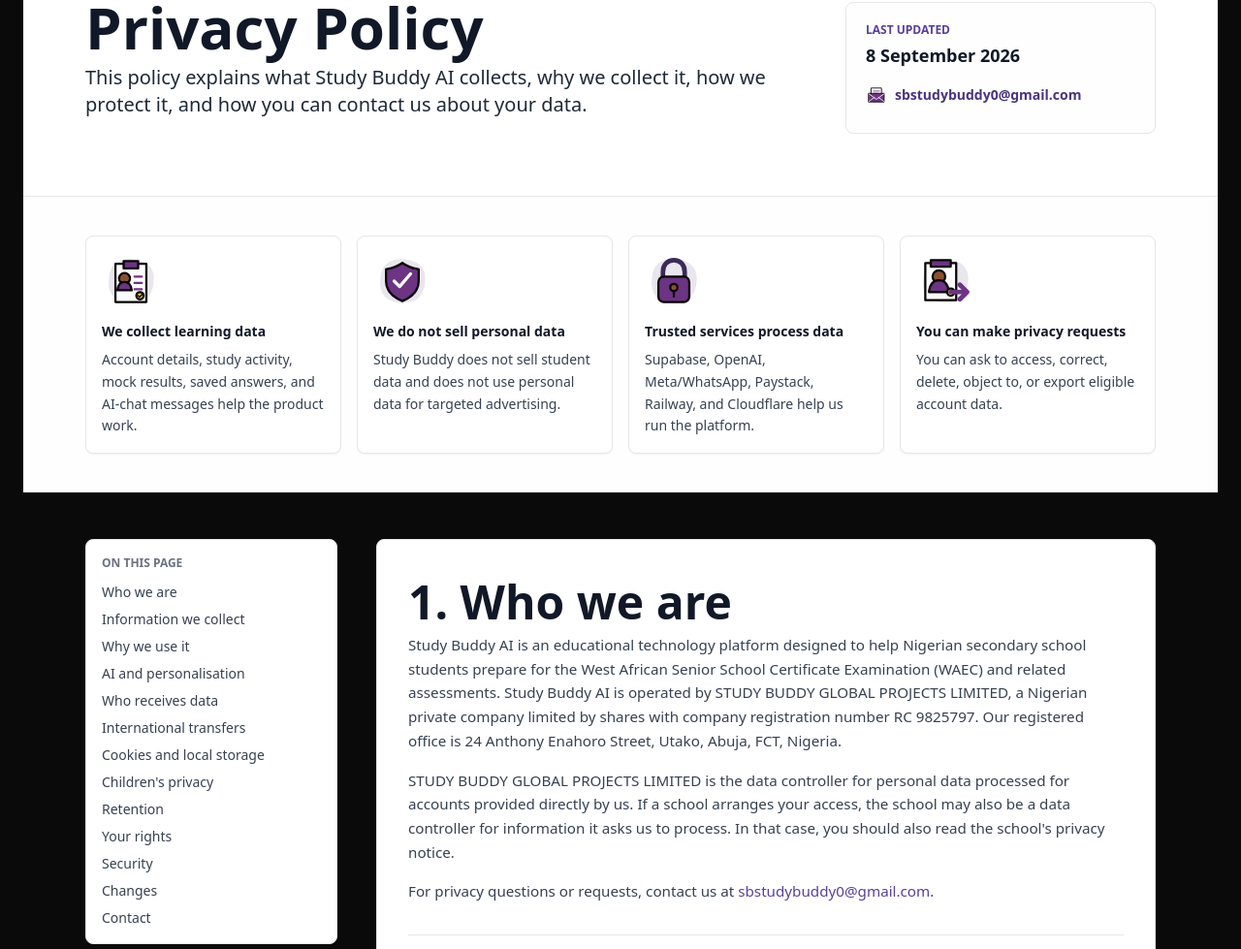
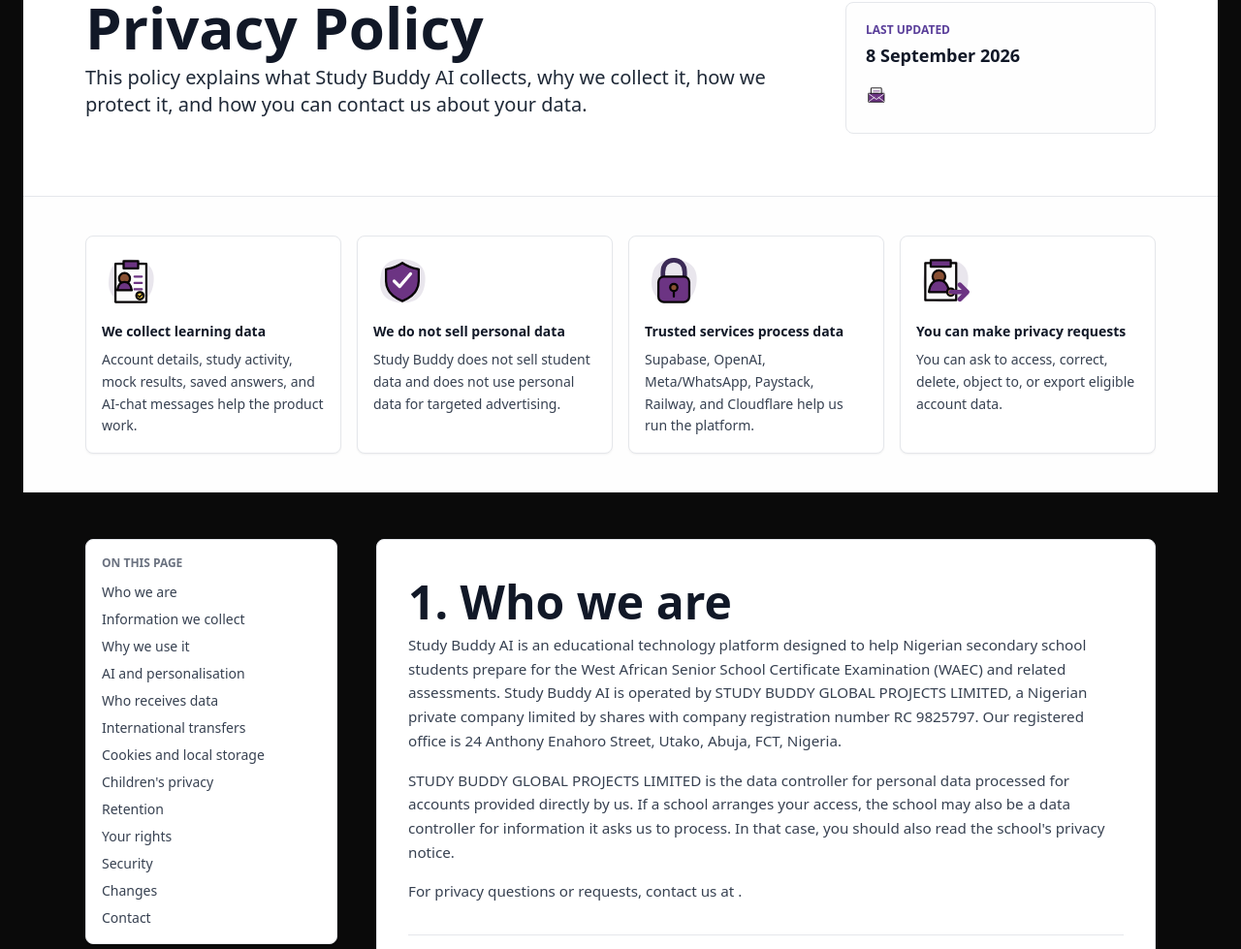
Before and after one commit to studybuddydevelopers/study-buddy-v2, a Next.js app: page /privacy-policy in a window 1280 px wide. Shown: the part 210-1189 px from the top of the page at 97% size. Built offline with nearby package versions, Linux system fonts and the light colour scheme; no server answers.

Commit message:
fix(privacy-policy): update contact emails
Replaced all instances of the old contact email with the new privacy email.

Added a new security email for reporting technical vulnerabilities.

These changes improve clarity and ensure users have the correct contact information.

```diff
--- a/app/privacy-policy/page.tsx
+++ b/app/privacy-policy/page.tsx
@@ -11,7 +11,9 @@
 import {
   COMPANY_REGISTRATION_NUMBER,
   LEGAL_ENTITY_NAME,
+  PRIVACY_EMAIL,
   REGISTERED_OFFICE_ADDRESS,
+  SECURITY_EMAIL,
 } from "@/lib/legal-entity";
 import { createPageMetadata } from "@/lib/site-metadata";
 
@@ -23,7 +25,6 @@
 });
 
 const LAST_UPDATED = "8 September 2026";
-const CONTACT_EMAIL = "sbstudybuddy0@gmail.com";
 
 const summaryItems: {
   title: string;
@@ -150,11 +151,11 @@
               {LAST_UPDATED}
             </p>
             <a
-              href={`mailto:${CONTACT_EMAIL}`}
+              href={`mailto:${PRIVACY_EMAIL}`}
               className="mt-4 inline-flex items-center gap-2 text-sm font-semibold text-primary-700 hover:underline"
             >
               <StudyBuddyIcon name="mail" size={22} />
-              {CONTACT_EMAIL}
+              {PRIVACY_EMAIL}
             </a>
           </div>
         </div>
@@ -228,10 +229,10 @@
             <p>
               For privacy questions or requests, contact us at{" "}
               <a
-                href={`mailto:${CONTACT_EMAIL}`}
+                href={`mailto:${PRIVACY_EMAIL}`}
                 className="font-medium text-primary-600 hover:underline"
               >
-                {CONTACT_EMAIL}
+                {PRIVACY_EMAIL}
               </a>
               .
             </p>
@@ -504,10 +505,10 @@
               delete a child&apos;s data, subject to the child&apos;s own rights and any
               lawful school arrangement. Email{" "}
               <a
-                href={`mailto:${CONTACT_EMAIL}`}
+                href={`mailto:${PRIVACY_EMAIL}`}
                 className="font-medium text-primary-600 hover:underline"
               >
-                {CONTACT_EMAIL}
+                {PRIVACY_EMAIL}
               </a>
               . Families can also read our shorter{" "}
               <Link
@@ -590,10 +591,10 @@
             <p>
               To exercise a right, email{" "}
               <a
-                href={`mailto:${CONTACT_EMAIL}`}
+                href={`mailto:${PRIVACY_EMAIL}`}
                 className="font-medium text-primary-600 hover:underline"
               >
-                {CONTACT_EMAIL}
+                {PRIVACY_EMAIL}
               </a>
               . Tell us what you are requesting and which account is involved.
               We may need to verify your identity or authority before acting. We
@@ -631,6 +632,17 @@
               people and the NDPC when required by law. Contact us immediately
               if you suspect unauthorised access to your account.
             </p>
+            <p>
+              To report a suspected technical vulnerability, email{" "}
+              <a
+                href={`mailto:${SECURITY_EMAIL}`}
+                className="font-medium text-primary-600 hover:underline"
+              >
+                {SECURITY_EMAIL}
+              </a>
+              . Please do not include unnecessary personal data or publicly
+              disclose an unresolved issue.
+            </p>
           </PolicySection>
 
           <PolicySection id="changes" title="12. Changes to this policy">
@@ -653,10 +665,10 @@
               <p className="mt-1">
                 Email:{" "}
                 <a
-                  href={`mailto:${CONTACT_EMAIL}`}
+                  href={`mailto:${PRIVACY_EMAIL}`}
                   className="font-medium text-primary-600 hover:underline"
                 >
-                  {CONTACT_EMAIL}
+                  {PRIVACY_EMAIL}
                 </a>
               </p>
               <p className="mt-1">Registered office: {REGISTERED_OFFICE_ADDRESS}</p>
```
